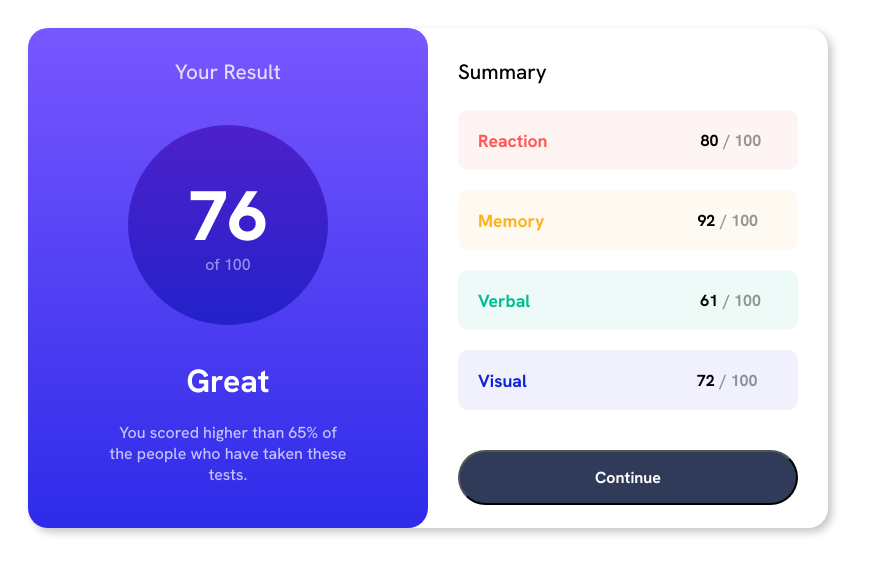
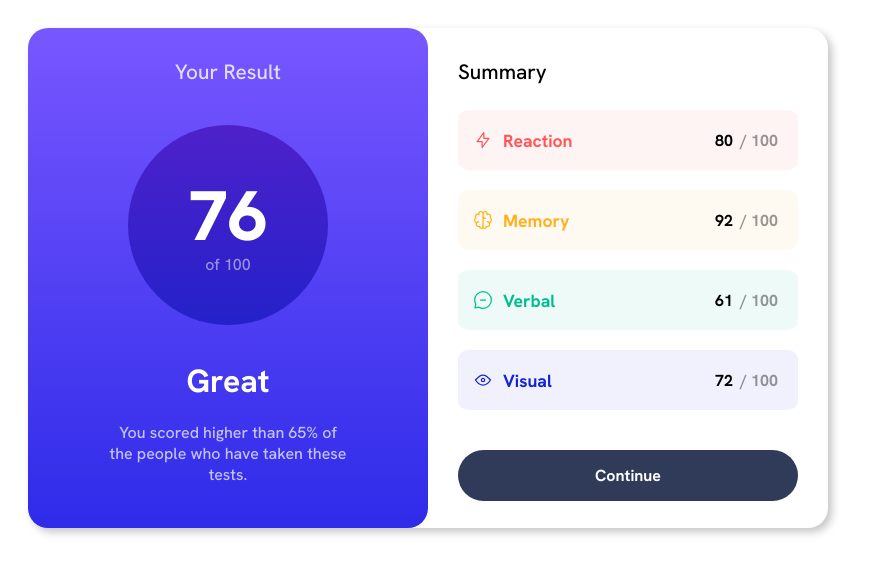
Before and after one commit to lunxkate/results-summary, a plain HTML site: page index.html in a window 1280 px wide. Shown: the whole page, without its empty margins (0-870 px from the left). Drawn offline with Linux system fonts and the light colour scheme.

Commit message:
changes in the left section

```diff
--- a/index.html
+++ b/index.html
@@ -33,25 +33,33 @@
         </div>
         <div id="results-types">
           <div id="reaction">
-            <div id="reaction-icon"></div>
+            <div id="reaction-icon">
+              <img src="icons/icon-reaction.svg" alt="reaction icon">
+            </div>
             <div id="reaction-title">Reaction</div>
             <div id="reaction-result">80</div>
             <div id="reaction-max">/ 100</div>
         </div>
           <div id="memory">
-            <div id="memory-icon"></div>
+            <div id="memory-icon">
+              <img src="icons/icon-memory.svg" alt="memory icon">
+            </div>
             <div id="memory-title">Memory</div>
             <div id="memory-result">92</div>
             <div id="memory-max">/ 100</div>
           </div>
           <div id="verbal">
-            <div id="verbal-icon"></div>
+            <div id="verbal-icon">
+              <img src="icons/icon-verbal.svg" alt="verbal icon">
+            </div>
             <div id="verbal-title">Verbal</div>
             <div id="verbal-result">61</div>
             <div id="verbal-max">/ 100</div>
           </div>
           <div id="visual">
-            <div id="visual-icon"></div>
+            <div id="visual-icon">
+              <img src="icons/icon-visual.svg" alt="visual icon">
+            </div>
             <div id="visual-title">Visual</div>
             <div id="visual-result">72</div>
             <div id="visual-max">/ 100</div>
@@ -60,5 +68,6 @@
         <button>Continue</button>
       </div>
     </div>
+    <script src="script.js"></script>
   </body>
 </html>
--- a/styles.css
+++ b/styles.css
@@ -112,11 +112,18 @@ html {
     height: 20%;
     display: flex;
     align-items: center;
+    position: relative;
   }
 
   #reaction-icon {
     display: inline-block;
-    margin-left: 10px;
+    margin-left: 15px;
+    margin-top: 4px;
+  }
+
+  #reaction-icon img {
+    width: 100%;
+    height: 100%;
   }
 
   #reaction-title {
@@ -131,13 +138,16 @@ html {
   #reaction-result {
     display: inline-block;
     font-weight: 700;
-    margin-right: 5px;
+    right: 65px;
+    position: absolute;
   }
 
   #reaction-max {
     display: inline-block;
     opacity: 0.4;
     font-weight: 700;
+    position: absolute;
+    right: 20px;
   }
 
   #memory {
@@ -146,11 +156,18 @@ html {
     height: 20%;
     display: flex;
     align-items: center;
+    position: relative;
   }
 
   #memory-icon {
     display: inline-block;
-    margin-left: 10px;
+    margin-left: 15px;
+    margin-top: 4px;
+  }
+
+  #memory-icon img {
+    width: 100%;
+    height: 100%;
   }
 
   #memory-title {
@@ -159,19 +176,22 @@ html {
     font-size: 1.1rem;
     font-weight: 700;
     margin-left: 10px;
-    margin-right: 45%
+    margin-right: 45%;
   }
 
   #memory-result {
     display: inline-block;
-    margin-right: 5px;
     font-weight: 700;
+    right: 65px;
+    position: absolute;
   }
 
   #memory-max {
     display: inline-block;
     opacity: 0.4;
     font-weight: 700;
+    position: absolute;
+    right: 20px;
   }
 
   #verbal {
@@ -180,11 +200,18 @@ html {
     height: 20%;
     display: flex;
     align-items: center;
+    position: relative;
   }
 
   #verbal-icon {
     display: inline-block;
-    margin-left: 10px;
+    margin-left: 15px;
+    margin-top: 4px;
+  }
+
+  #verbal-icon img {
+    width: 100%;
+    height: 100%;
   }
 
   #verbal-title {
@@ -193,19 +220,22 @@ html {
     font-size: 1.1rem;
     font-weight: 700;
     margin-left: 10px;
-    margin-right: 50%;
+    margin-right: 45%;
   }
 
   #verbal-result {
     display: inline-block;
-    margin-right: 5px;
     font-weight: 700;
+    position: absolute;
+    right: 65px;
   }
 
   #verbal-max {
     display: inline-block;
     opacity: 0.4;
     font-weight: 700;
+    position: absolute;
+    right: 20px;
   }
 
   #visual {
@@ -214,11 +244,18 @@ html {
     height: 20%;
     display: flex;
     align-items: center;
+    position: relative;
   }
 
   #visual-icon {
     display: inline-block;
-    margin-left: 10px;
+    margin-left: 15px;
+    margin-top: 4px;
+  }
+
+  #visual-icon img {
+    width: 100%;
+    height: 100%;
   }
 
   #visual-title {
@@ -227,19 +264,22 @@ html {
     color: #1125d4;
     font-size: 1.1rem;
     font-weight: 700;
-    margin-right: 50%;
+    margin-right: 45%;
   }
 
   #visual-result {
     display: inline-block;
-    margin-right: 5px;
     font-weight: 700;
+    position: absolute;
+    right: 65px;
   }
 
   #visual-max {
     display: inline-block;
     opacity: 0.4;
     font-weight: 700;
+    position: absolute;
+    right: 20px;
   }
 
   button {
@@ -253,4 +293,11 @@ html {
     font-size: 16px;
     font-weight: 700;
     border-radius: 40px;
+    border: none;
   }
+
+  button:hover {
+    cursor: pointer;
+    background-color: #7857ff;
+    transform: scale(1.02);
+  }
```
Also changed, not shown: icons/icon-memory.svg (added), icons/icon-reaction.svg (added), icons/icon-verbal.svg (added), icons/icon-visual.svg (added), 2 other files.
